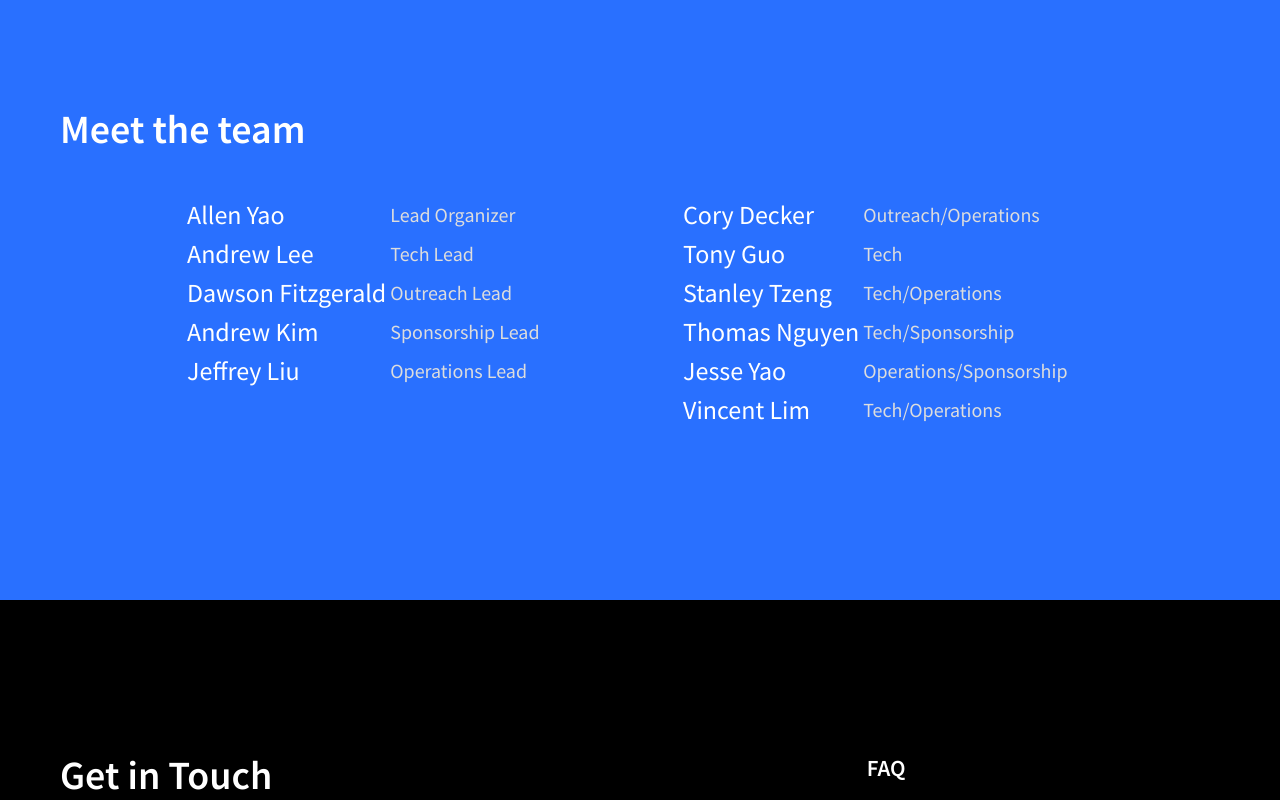
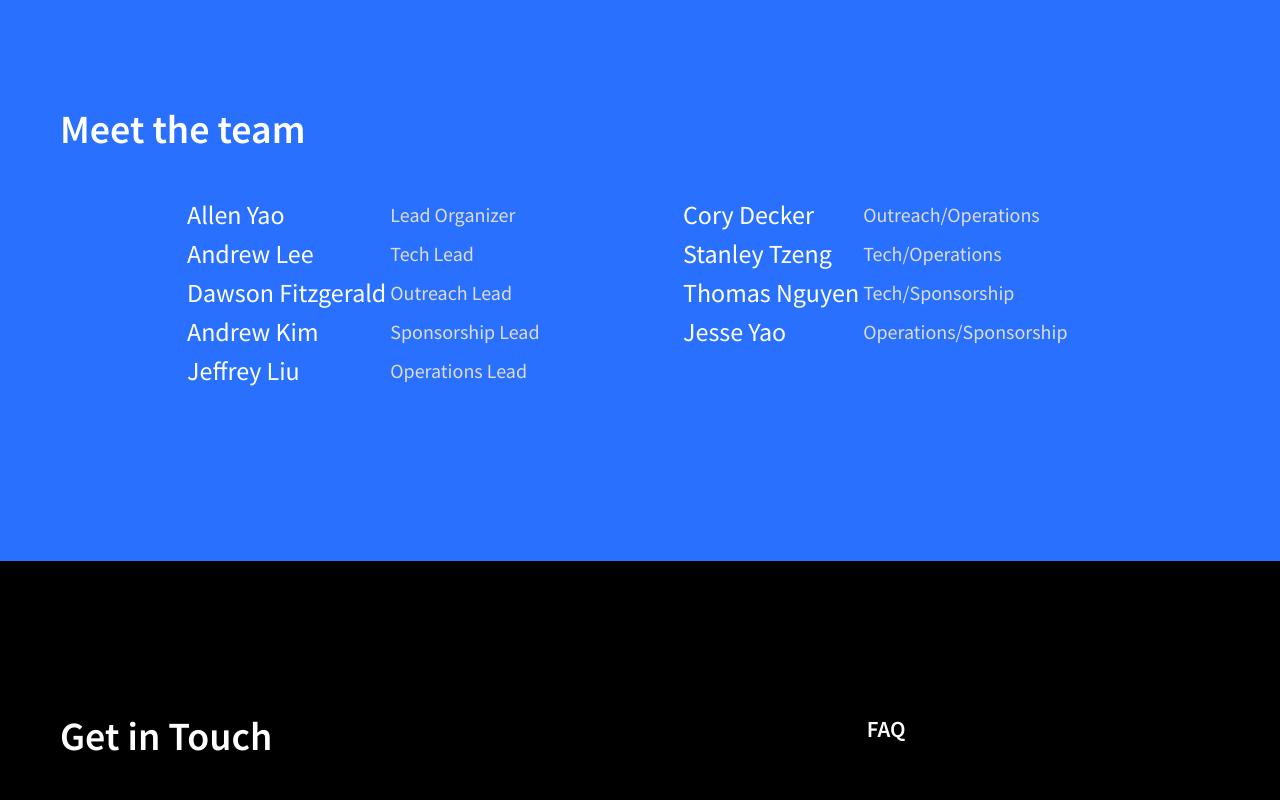
Before and after one commit to ayao451/ayao451.github.io, a plain HTML site: page index.html in a window 1280 px wide. Shown: the part 4286-5086 px from the top of the page. Drawn offline with nearby package versions, Linux system fonts and the light colour scheme.

Commit message:
deleted vincent and tony

```diff
--- a/index.html
+++ b/index.html
@@ -901,10 +901,6 @@
                                             <td class="teamrole">Outreach/Operations</td>
                                         </tr>
                                         <tr>
-                                            <td>Tony Guo</td>
-                                            <td class="teamrole">Tech</td>
-                                        </tr>
-                                        <tr>
                                             <td>Stanley Tzeng</td>
                                             <td class="teamrole">Tech/Operations</td>
                                         </tr>
@@ -915,10 +911,6 @@
 																				<tr>
                                             <td>Jesse Yao</td>
                                             <td class="teamrole">Operations/Sponsorship</td>
-                                        </tr>
-                                        <tr>
-                                            <td>Vincent Lim</td>
-                                            <td class="teamrole">Tech/Operations</td>
                                         </tr>
                                     </table>
                                 </div>
```
